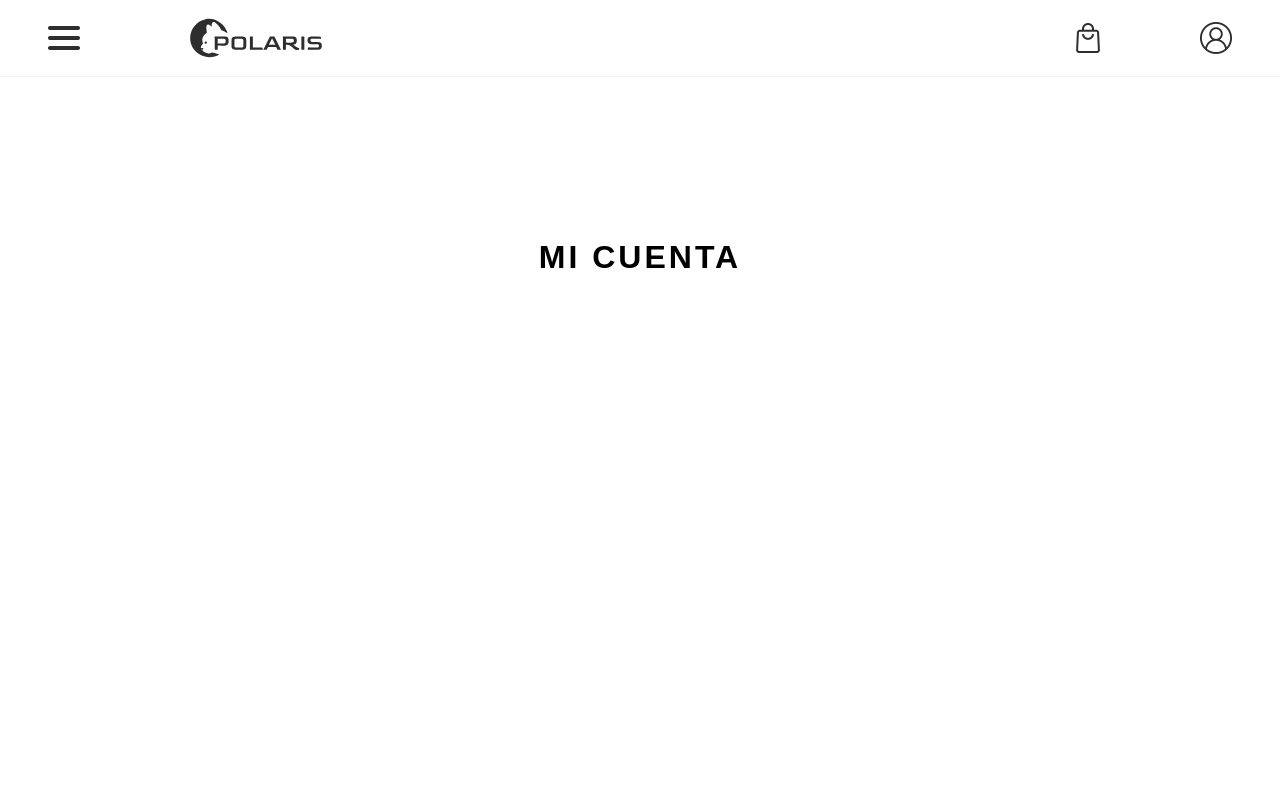
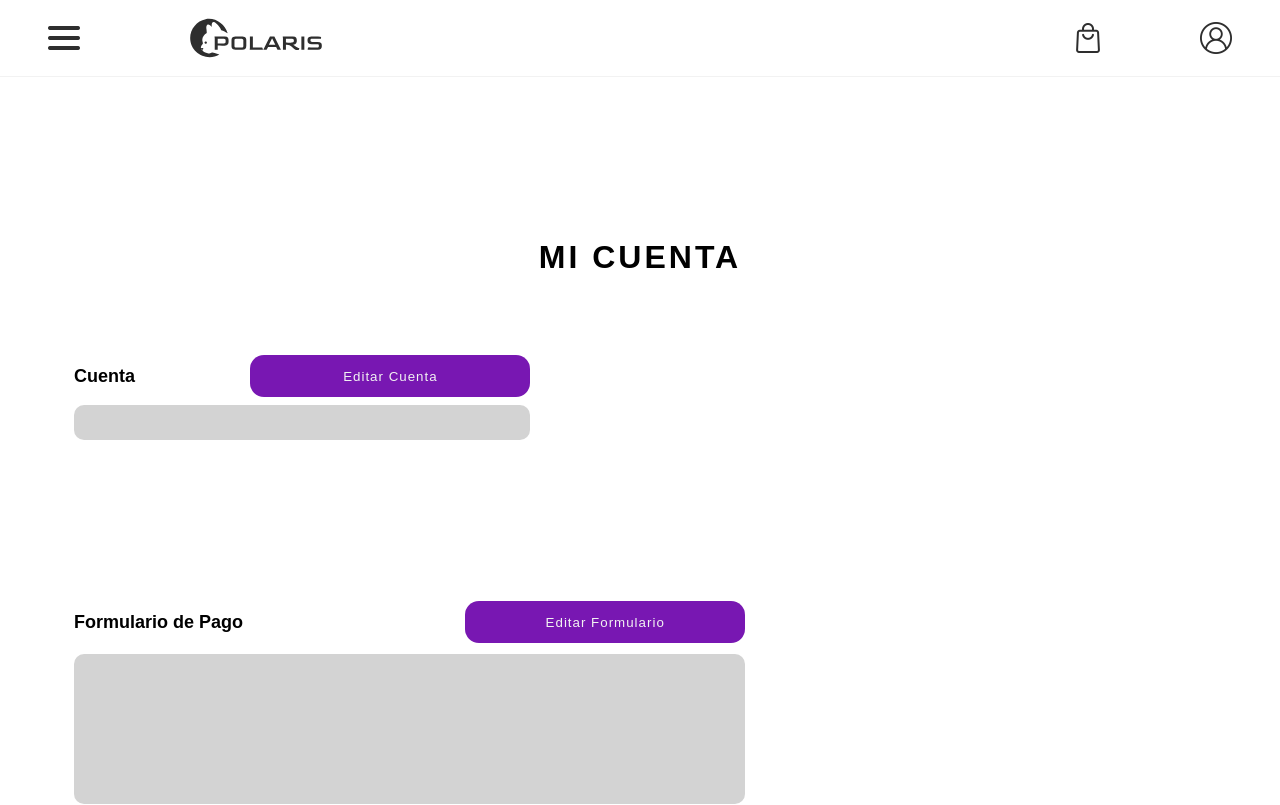
Before and after one commit to RireyesDev/PolarisStore_ER-147, a Next.js app: page /my-account in a window 1280 px wide. Shown: the top 805 px of the page. Built offline with nearby package versions, Linux system fonts and the light colour scheme.

Commit message:
[Add/Update] Empeze a crear la pagina de my account pero aun no lo termino, despues continuare

```diff
--- a/src/app/my-account/page.tsx
+++ b/src/app/my-account/page.tsx
@@ -1,14 +1,127 @@
 'use client'
+import styled from "styled-components";
 import { PrimaryButton } from "@/components/PrimaryButton"
 import { NavBar } from "@/components/NavBar";
 import { TitlePage } from "@/components/TitlePage";
+
+const MainContainer = styled.main`
+    width: 100%;
+    height: 100%;
+    min-height: 92vh;
+    background-color: white;
+    display: grid;
+`;
+
+const GridContainer = styled.div`
+    width: 90%;
+    display: grid;
+    grid-template-columns: 60% 40%;
+    grid-template-rows: repeat(3, 1fr);
+    gap: 10px;
+    height: 720px;
+    justify-self: center;
+`;
+
+const DivContainer = styled.div`
+    width: 100%;
+    height: 100%;
+    grid-column: 2 / 3;
+    grid-row: 1 / 2;
+    display: grid;
+    align-content: center;
+    justify-content: right;
+`;
+
+const CardAccount = styled.div`
+  width: 100%;
+  height: 200px;
+  display: grid;
+  grid-template-columns: 28% 40% 32%;
+  grid-template-rows: 1fr 2fr 2fr 2fr 1fr;
+  border-radius: 10px;
+  padding: 10px;
+`;
+
+const CardSection = styled.div`
+  width: 100%;
+  height: 100%;
+  display: grid;
+  grid-template-columns: 50% 50%;
+  grid-template-rows: 30% 70%;
+  border-radius: 10px;
+  padding: 10px;
+`;
+
+const CardSection1 = styled(CardSection)`
+  grid-area: 1 / 1 / 2 / 2; /* Ubicación de la primera card */
+`;
+
+const CardSection2 = styled(CardSection)`
+  grid-area: 2 / 1 / 2 / 2; /* Ubicación de la primera card */
+`;
+
+const CardSection3 = styled(CardSection)`
+  grid-column: 1 / 2;
+  grid-row: 3 / 4;
+`;
+
+const Card = styled.div`
+  width: 100%;
+  height: 100%;
+  background-color: #d3d3d3; /* Color gris */
+  border-radius: 10px;
+  padding: 10px;
+  grid-column: 1 / 3;
+  grid-row: 2 / 3;
+`;
+
+const TitleAccount = styled.h3`
+    width: 100%;
+    font-size: 18px;
+    grid-column: 1 / 2;
+    grid-row: 1 / 2;
+    display: grid;
+    place-content: center start;
+    font-family: 'Nunito', sans-serif;
+`;
 
 
 export default function Welcome() {
     return (
         <>
             <NavBar></NavBar>
-            <TitlePage>MI CUENTA</TitlePage>
+            <MainContainer>
+                <TitlePage>MI CUENTA</TitlePage>
+                <GridContainer>
+                    <CardAccount>
+                        <TitleAccount>Cuenta</TitleAccount>
+                        <DivContainer>
+                            <PrimaryButton>Editar Cuenta</PrimaryButton>
+                        </DivContainer>
+                        <Card></Card>
+                    </CardAccount>
+
+                    <CardSection2>
+                        <TitleAccount>Formulario de Pago</TitleAccount>
+                        <DivContainer>
+                            <PrimaryButton>Editar Formulario</PrimaryButton>
+                        </DivContainer>
+                        <Card></Card>
+                    </CardSection2>
+
+                    <CardSection3>
+                        <TitleAccount>Metodo de Pago</TitleAccount>
+                        <DivContainer>
+                            <PrimaryButton>Editar Metodo de Pago</PrimaryButton>
+                        </DivContainer>
+                        <Card></Card>
+                    </CardSection3>
+                    <CardSection>
+
+                    </CardSection>
+
+                </GridContainer>
+            </MainContainer>
         </>
     );
 }
```
